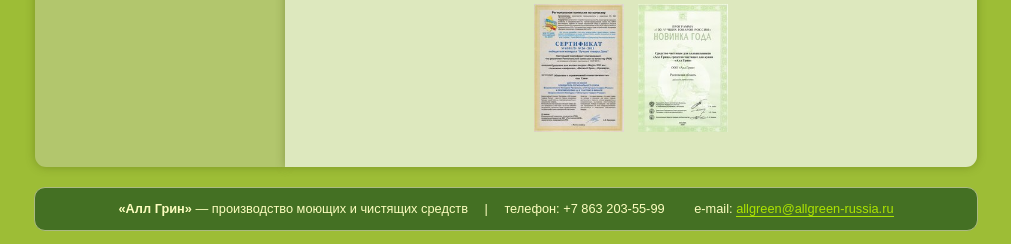
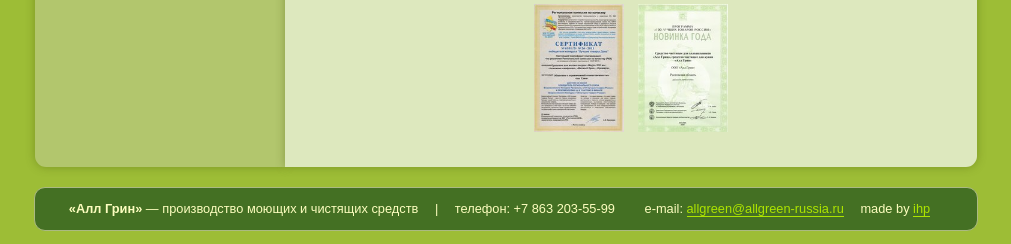
Before and after one commit to global-tender/allgreen-russia, a PHP site: page /about/index.php in a window 1280 px wide. Shown: the part 2627-2871 px from the top of the page, without its empty margins (134-1145 px from the left). Run offline with PHP 8.4, Linux system fonts and the light colour scheme; some libraries are stand-ins or nearby versions.

Commit message:
developer contacts

```diff
--- a/footer.php
+++ b/footer.php
@@ -10,6 +10,10 @@
 
 	<div class="footer-element">
 		<span class="space"></span> e-mail: <a href="mailto:allgreen@allgreen-russia.ru" title="Написать на почту">allgreen@allgreen-russia.ru</a>
+	</div>
+
+	<div class="footer-element">
+		<span class="space">made by <a href="mailto:rootkid123@gmail.com" title="Написать на почту">ihp</a></span>
 	</div>
 
 
```
